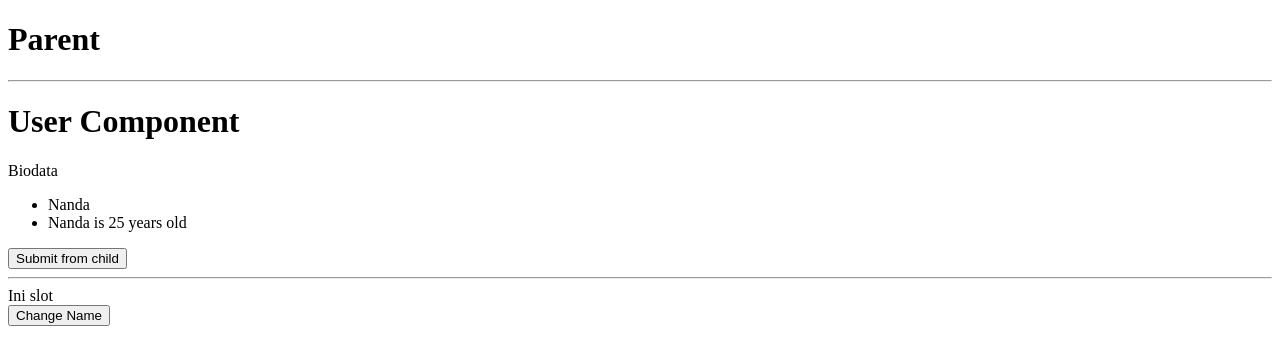
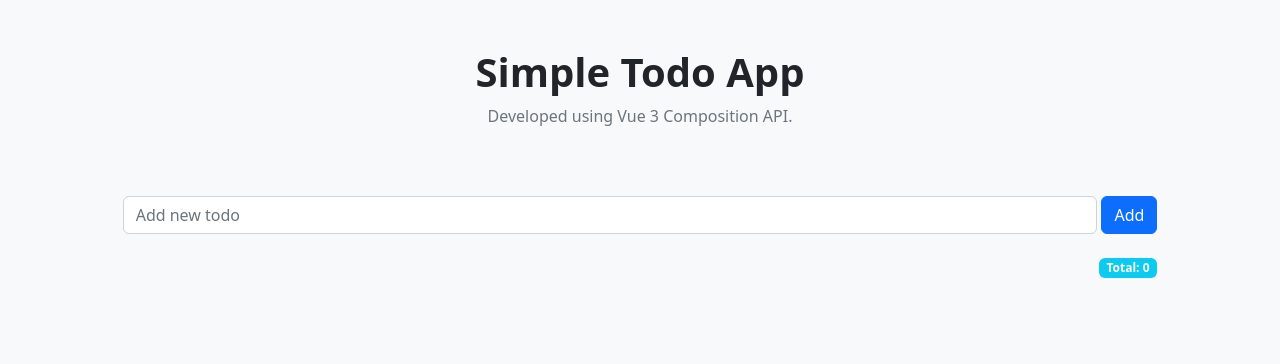
Before and after one commit to nandahadymulya/vue3-composition-api, a Vue app: page / in a window 1280 px wide. Shown: the top 364 px of the page. Built offline with nearby package versions, Linux system fonts and the light colour scheme.

Commit message:
feat: added todo vue composition API

```diff
--- a/index.html
+++ b/index.html
@@ -1,13 +1,18 @@
 <!DOCTYPE html>
 <html lang="en">
-  <head>
+
+<head>
     <meta charset="UTF-8" />
     <link rel="icon" type="image/svg+xml" href="/vite.svg" />
     <meta name="viewport" content="width=device-width, initial-scale=1.0" />
-    <title>Vite + Vue</title>
-  </head>
-  <body>
+    <link rel="stylesheet" href="https://cdn.jsdelivr.net/npm/bootstrap@5.2.2/dist/css/bootstrap.min.css">
+    <title>Todo &mdash; Vue 3 Composition API</title>
+</head>
+
+<body>
     <div id="app"></div>
     <script type="module" src="/src/main.js"></script>
-  </body>
+    <script src="https://cdn.jsdelivr.net/npm/bootstrap@5.2.2/dist/js/bootstrap.bundle.min.js"></script>
+</body>
+
 </html>
--- a/src/App.vue
+++ b/src/App.vue
@@ -1,41 +1,89 @@
 <script>
-import { ref, reactive, toRef } from "vue";
-import UserComponent from "./components/UserComponent.vue";
+import { ref, toRefs, reactive, onMounted, computed } from "vue";
+import TodoList from "./components/TodoList.vue";
 
 export default {
-  components: {
-    UserComponent,
-  },
+  components: { TodoList },
   setup() {
-    const label = ref("Biodata");
-    const user = reactive({
-      name: "Nanda",
-      age: 25,
+    const todo = ref("");
+    const todos = reactive({
+      list: [],
     });
 
-    const changeName = () => {
-      user.name = "Nanda Hady Mulya";
+    onMounted(() => {
+      todos.list = JSON.parse(localStorage.getItem("todos")) || [];
+    });
+
+    const countTodo = computed(() => {
+      return todos.list.length;
+    });
+
+    const createTodo = () => {
+      todos.list.unshift({
+        activity: todo.value,
+        status: false,
+      });
+      todo.value = "";
+      saveToLocal();
     };
 
-    const onSubmit = (val) => {
-      console.log(val);
+    const deleteTodo = (todoIndex) => {
+      todos.list = todos.list.filter((todo, index) => {
+        if (index != todoIndex) {
+          return todo;
+        }
+      });
+      saveToLocal();
+    };
+
+    const doneTodo = (todoIndex) => {
+      todos.list = todos.list.map((todo, index) => {
+        if (index == todoIndex) {
+          todo.status = !todo.status;
+        }
+        return todo;
+      });
+      saveToLocal();
+    };
+
+    const saveToLocal = () => {
+      localStorage.setItem("todos", JSON.stringify(todos.list));
     };
 
     return {
-      label,
-      user,
-      changeName,
-      onSubmit,
+      todo,
+      ...toRefs(todos),
+      countTodo,
+      createTodo,
+      deleteTodo,
+      doneTodo,
     };
   },
 };
 </script>
 
 <template>
-  <h1>Parent</h1>
-  <hr />
-  <UserComponent :label="label" :user="user" class="active" address="padang" @submit="onSubmit">
-    <div>Ini slot</div>
-  </UserComponent>
-  <button @click="changeName">Change Name</button>
+  <div class="container-fluid bg-light rounded-lg vh-100">
+    <div class="row p-5 text-center">
+      <div class="col">
+        <h1 class="fw-bold">Simple Todo App</h1>
+        <p class="text-muted">Developed using Vue 3 Composition API.</p>
+      </div>
+    </div>
+
+    <div class="row justify-content-center">
+      <div class="col-md-10 mb-3">
+        <div class="d-flex gap-1 m-1">
+          <input class="form-control" v-model="todo" @keyup.enter="createTodo" type="text" placeholder="Add new todo" />
+          <button class="btn btn-primary" @click="createTodo">Add</button>
+        </div>
+      </div>
+
+      <div class="col-md-10 mb-3">
+        <div class="badge bg-info float-end m-1">Total: {{ countTodo }}</div>
+      </div>
+
+      <TodoList :todos="list" @parsingIndexDelete="deleteTodo" @parsingIndexDone="doneTodo" />
+    </div>
+  </div>
 </template>
--- /dev/null
+++ b/src/components/TodoList.vue
@@ -0,0 +1,47 @@
+<script>
+export default {
+  props: {
+    todo: String,
+    todos: {
+      type: Array,
+      default: [],
+    },
+  },
+  setup(props, { emit }) {
+    const parsingIndexDelete = (index) => {
+      emit("parsingIndexDelete", index);
+    };
+
+    const parsingIndexDone = (index) => {
+      emit("parsingIndexDone", index);
+    };
+
+    return {
+      parsingIndexDelete,
+      parsingIndexDone,
+    };
+  },
+};
+</script>
+<template>
+  <div class="col-md-10 mb-3">
+    <ul class="list-group" v-for="(todo, index) in todos" :key="index">
+      <li class="list-group-item m-1">
+        <div class="d-flex justify-content-between align-items-center">
+          <div>
+            <span v-if="todo.status">
+              <del class="text-muted">{{ todo.activity }}</del>
+            </span>
+            <span v-else>
+              <span>{{ todo.activity }}</span>
+            </span>
+          </div>
+          <div>
+            <button class="btn btn-danger btn-sm me-1" @click="parsingIndexDelete(index)">Delete</button>
+            <button class="btn btn-success btn-sm" @click="parsingIndexDone(index)">Done</button>
+          </div>
+        </div>
+      </li>
+    </ul>
+  </div>
+</template>
--- a/src/main.js
+++ b/src/main.js
@@ -1,5 +1,6 @@
 import { createApp } from "vue";
-
 import App from "./App.vue";
 
-createApp(App).mount("#app");
+const app = createApp(App);
+
+app.mount("#app");
```
Also changed, not shown: src/components/HelloWorld.vue (deleted, +0 -40 lines).
